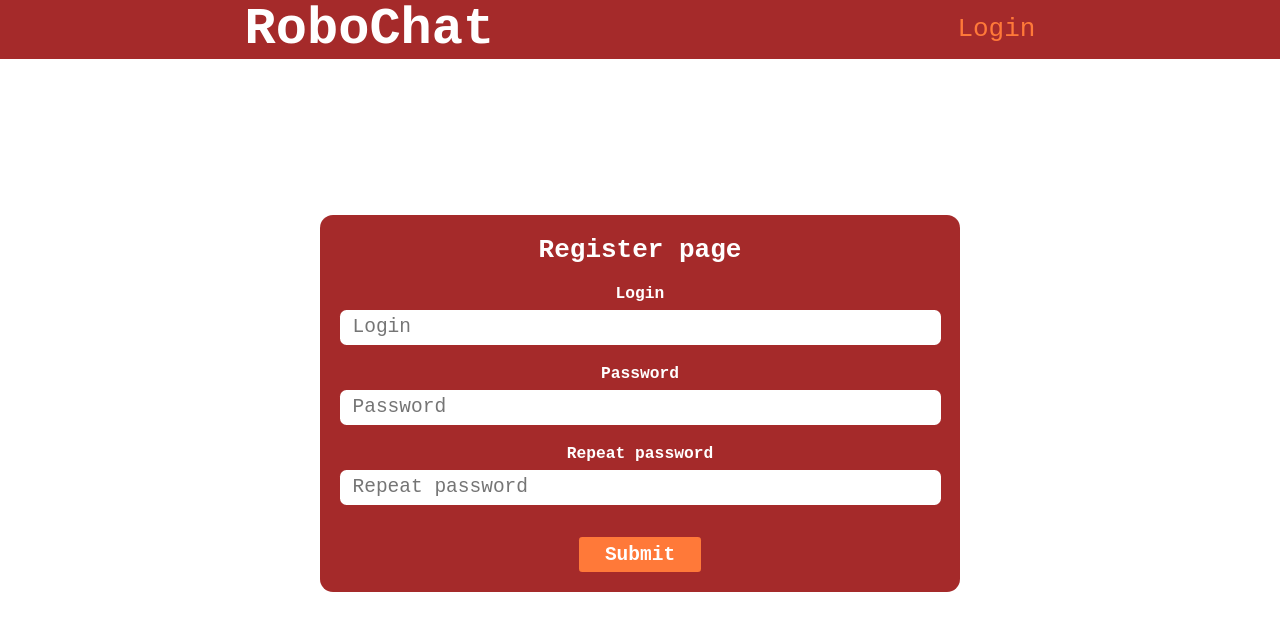
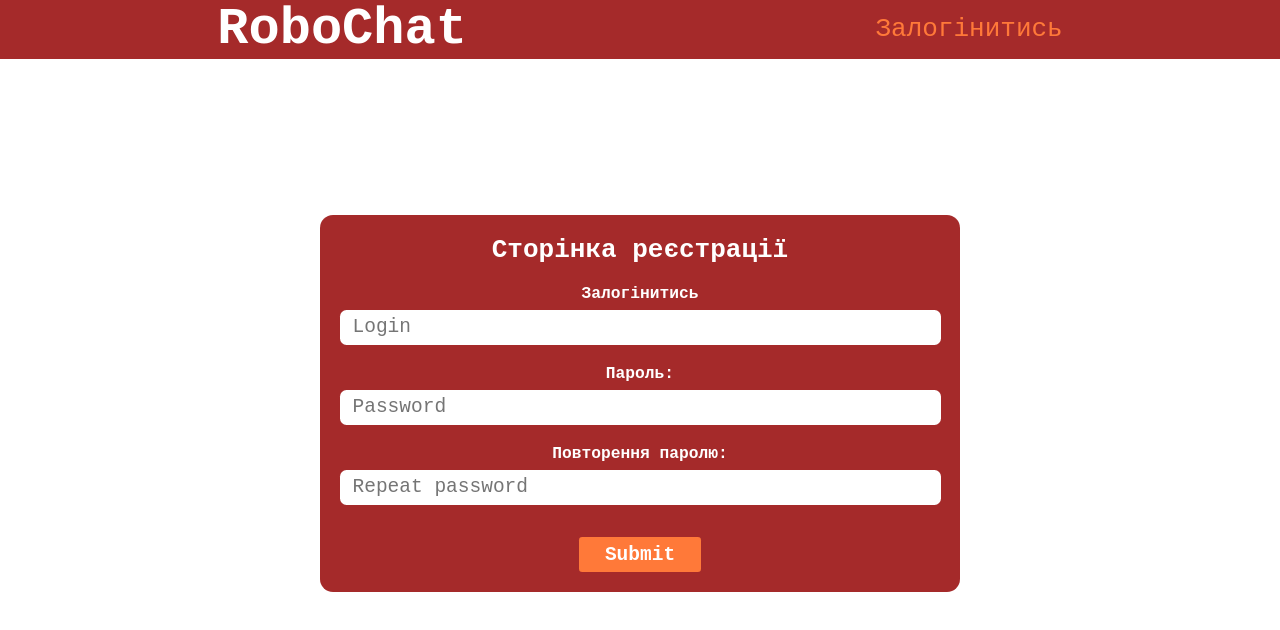
Before and after one commit to EnUUshKA/chatYurasika, a website: page static/register.html in a window 1280 px wide. Drawn offline with nearby package versions, Linux system fonts and the light colour scheme.

Commit message:
EnUU new

```diff
--- a/static/register.html
+++ b/static/register.html
@@ -11,18 +11,18 @@
     <main>
         <header class="header">
             <h1>RoboChat</h1>
-            <a class="link" href="/login">Login</a>
+            <a class="link" href="/login">Залогінитись</a>
         </header>
         <form class="register-form" id="register-form">
             <div class="register-form__container">
-                <h1 class="register-form__title">Register page</h1>
-                <label for="login" class="register-form__label">Login</label>
+                <h1 class="register-form__title">Сторінка реєстрації</h1>
+                <label for="login" class="register-form__label">Залогінитись</label>
                 <input type="text" id="login" name="login" class="register-form__input" placeholder="Login">
 
-                <label for="password" class="register-form__label">Password</label>
+                <label for="password" class="register-form__label">Пароль:</label>
                 <input type="password" id="password" name="password" class="register-form__input" placeholder="Password">
 
-                <label for="passwordRepeat" class="register-form__label">Repeat password</label>
+                <label for="passwordRepeat" class="register-form__label">Повторення паролю:</label>
                 <input type="password" id="passwordRepeat" name="passwordRepeat" class="register-form__input" placeholder="Repeat password">
 
                 <button type="submit" class="register-form__button">Submit</button>
```
Also changed, not shown: static/login.html (+5 -5 lines).
